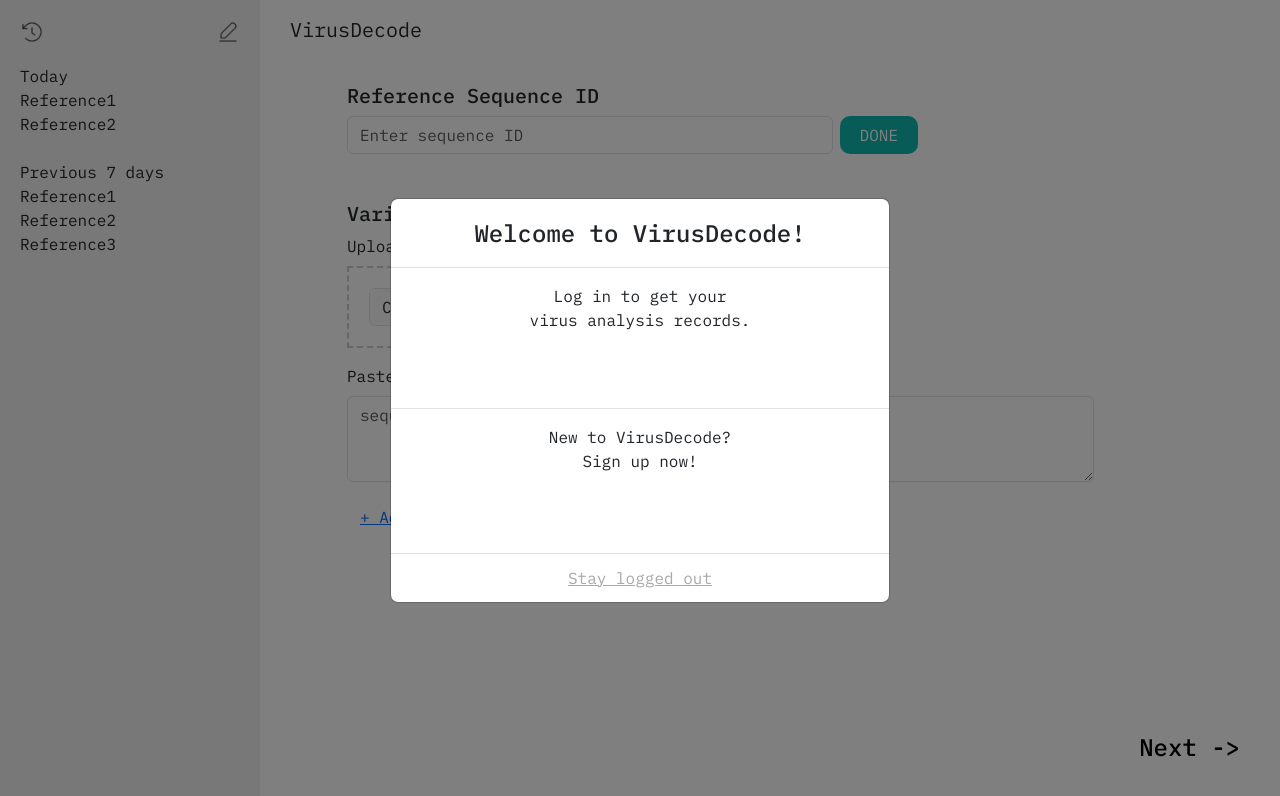
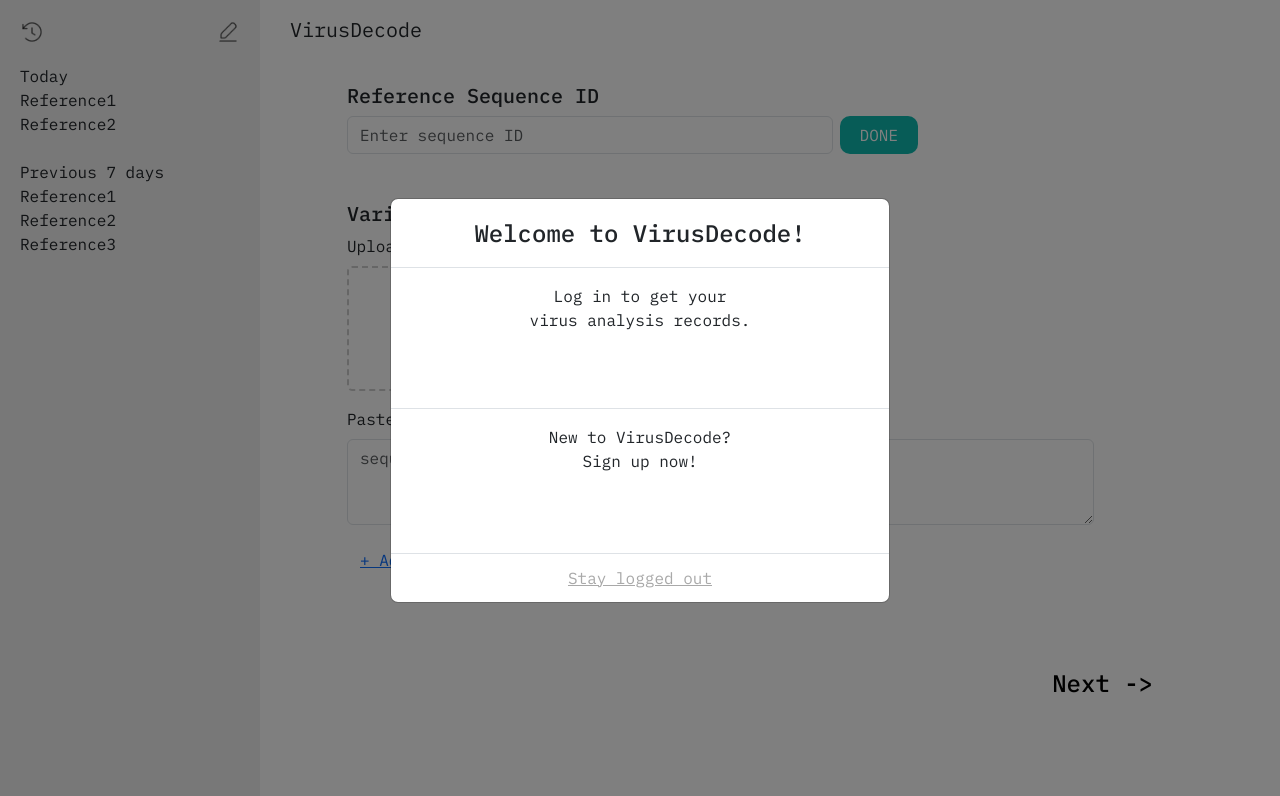
Before and after one commit to VirusDecode-project/VirusDecode, a React (Create React App) app in the folder frontend/: page /inputSeq in a window 1280 px wide. Shown: the top 796 px of the page. Built offline with nearby package versions, Linux system fonts and the light colour scheme.

Commit message:
inputSeq 페이지 업로드박스 드래그빼고 구현완료, 복붙창 구현 전 커밋

```diff
--- a/frontend/src/pages/analysis.css
+++ b/frontend/src/pages/analysis.css
@@ -9,7 +9,7 @@
 .loading-image {
     width: 300px;
     height: 300px;
-    animation: loading-spin infinite 10s linear;
+    animation: loading-spin infinite 20s linear;
 }
 
 .loading-text {
@@ -49,6 +49,11 @@
     background-color: #0fb9af;
     color: white;
     border: 1px solid #0fb9af;
+    width: 170px;
+    font-weight: bold;
+    font-size: 18px;
+    padding: 4px 0;
+
 }
 
 .nav-tabs .nav-item {
--- a/frontend/src/pages/analysis.js
+++ b/frontend/src/pages/analysis.js
@@ -28,7 +28,7 @@ function Analysis() {
         setTimeout(() => {
             setIsLoading(false);
             clearInterval(interval); // 로딩 완료 시 인터벌 정리
-        }, 1000); // 페이지가 처음 로딩될 때 3초 동안 로딩 이미지 표시
+        }, 3000); // 페이지가 처음 로딩될 때 3초 동안 로딩 이미지 표시
 
         return () => clearInterval(interval); // 컴포넌트 언마운트 시 인터벌 정리
     }, []);
--- a/frontend/src/pages/inputSeq.css
+++ b/frontend/src/pages/inputSeq.css
@@ -37,8 +37,8 @@
 }
 
 .next-page {
-  position: absolute;
-  bottom: 20px;
+  margin-top: 80px;
+  bottom: 10px;
   right: 20px;
   padding: 10px 20px;
   color: black;
@@ -49,15 +49,78 @@
 
 .next-page:hover {
   background-color: #0fb9af;
+  color: white;
 }
+
+/* .upload-box {
+  border: 2px dashed #ccc;
+  padding: 20px;
+  text-align: center;
+} */
 
 .upload-box {
   border: 2px dashed #ccc;
   padding: 20px;
   text-align: center;
-  /* width: 600px;
-  height: 200px; */
+  position: relative;
+  width: 100%;
+  height: 100%;
+  display: flex;
+  align-items: center;
+  justify-content: center;
+  flex-direction: column;
+  cursor: pointer;
+  background-color: 'white';
+  border-radius: 5px;
 }
+
+.file-input {
+  display: none;
+}
+
+.file-label {
+  display: flex;
+  flex-direction: column;
+  align-items: center;
+  cursor: pointer;
+}
+
+.upload-icon {
+  width: 50px; /* 원하는 크기로 조정 */
+  height: auto;
+  margin-bottom: 10px;
+}
+
+.file-label span {
+  color: #000;
+  font-size: 16px;
+}
+
+.upload-box:hover {
+  border-color: #0fb9af;
+}
+
+
+.upload-box:hover .file-label span {
+  color: #0fb9af;
+}
+
+.file-list {
+  list-style-type: none;
+  padding: 0;
+  margin-top: 10px;
+}
+
+.file-list li {
+  background-color: #f1f1f1;
+  padding: 5px;
+  margin-bottom: 5px;
+  border-radius: 3px;
+  text-align: left;
+}
+
+
+/* _______________ */
 
 .form-control:focus {
   box-shadow: none;
--- a/frontend/src/pages/inputSeq.js
+++ b/frontend/src/pages/inputSeq.js
@@ -5,9 +5,16 @@ import GoogleLoginButton from '../GoogleLoginButton.js'; // 경로 확인
 import './inputSeq.css';
 import historyIcon from './history.png';
 import editIcon from './edit.png';
+import uploadIcon from './upload_icon.png';
 
 function InputSeq() {
     let navigate = useNavigate();
+
+    const [uploadedFiles, setUploadedFiles] = useState([]);
+    const handleFileChange = (event) => {
+        const files = Array.from(event.target.files);
+        setUploadedFiles((prevFiles) => [...prevFiles, ...files.map(file => file.name)]);
+    };
 
 
     const handleClose = () => setShow(false);
@@ -64,16 +71,25 @@ function InputSeq() {
 
                     <h5 className="RS-id">Variant Sequence</h5>
 
-
                     <Form.Group controlId="formFile" className="mb-3">
                         <Form.Label>Upload File</Form.Label>
                         <Col md={6}>
                             <div className="upload-box">
-                                <Form.Control type="file" label="Drag your FASTA files here" custom />
+                                <Form.Control type="file" className="file-input" onChange={handleFileChange} multiple />
+                                <label className="file-label" htmlFor="formFile">
+                                    <img src={uploadIcon} alt="Upload Icon" className="upload-icon" />
+                                    <span>Drag your FASTA files here</span>
+                                </label>
                             </div>
+                            {uploadedFiles.length > 0 && (
+                                <ul className="file-list">
+                                    {uploadedFiles.map((fileName, index) => (
+                                        <li key={index}>{fileName}</li>
+                                    ))}
+                                </ul>
+                            )}
                         </Col>
                     </Form.Group>
-
 
                     <Form.Group controlId="pasteSequence">
                         <Form.Label>Paste Sequence</Form.Label>
@@ -85,6 +101,12 @@ function InputSeq() {
                     <Row>
                         <Col md={9} className="d-flex justify-content-start">
                             <Button variant="link" className="mt-3">+ Add Sequence</Button>
+                        </Col>
+                    </Row>
+                    <Row>
+                        <Col md={10} className="d-flex justify-content-end">
+
+                        <h4 className="next-page" onClick={() => { navigate('/analysis') }}>{'Next ->'}</h4>
                         </Col>
                     </Row>
 
@@ -125,14 +147,14 @@ function InputSeq() {
             <div className={`sidebar ${show ? 'show' : ''}`}>
                 <div className="sidebar-header">
 
-                    <img className="history-icon" src={historyIcon} onClick={handleClose} style={{ cursor: 'pointer' }}/>
+                    <img className="history-icon" src={historyIcon} onClick={handleClose} style={{ cursor: 'pointer' }} />
                     <img src={editIcon} alt="Edit" className="edit-icon" />
                 </div>
                 <div className="sidebar-body">
                     <div>Today</div>
                     <div>Reference1</div>
                     <div>Reference2</div>
-                    <br/>
+                    <br />
                     <div>Previous 7 days</div>
                     <div>Reference1</div>
                     <div>Reference2</div>
@@ -141,7 +163,7 @@ function InputSeq() {
                 </div>
             </div>
 
-            <h4 className="next-page" onClick={() => { navigate('/analysis') }}>{'Next ->'}</h4>
+            {/* <h4 className="next-page" onClick={() => { navigate('/analysis') }}>{'Next ->'}</h4> */}
         </div>
     );
 }
```
Also changed, not shown: frontend/src/pages/upload_icon.png (added).
